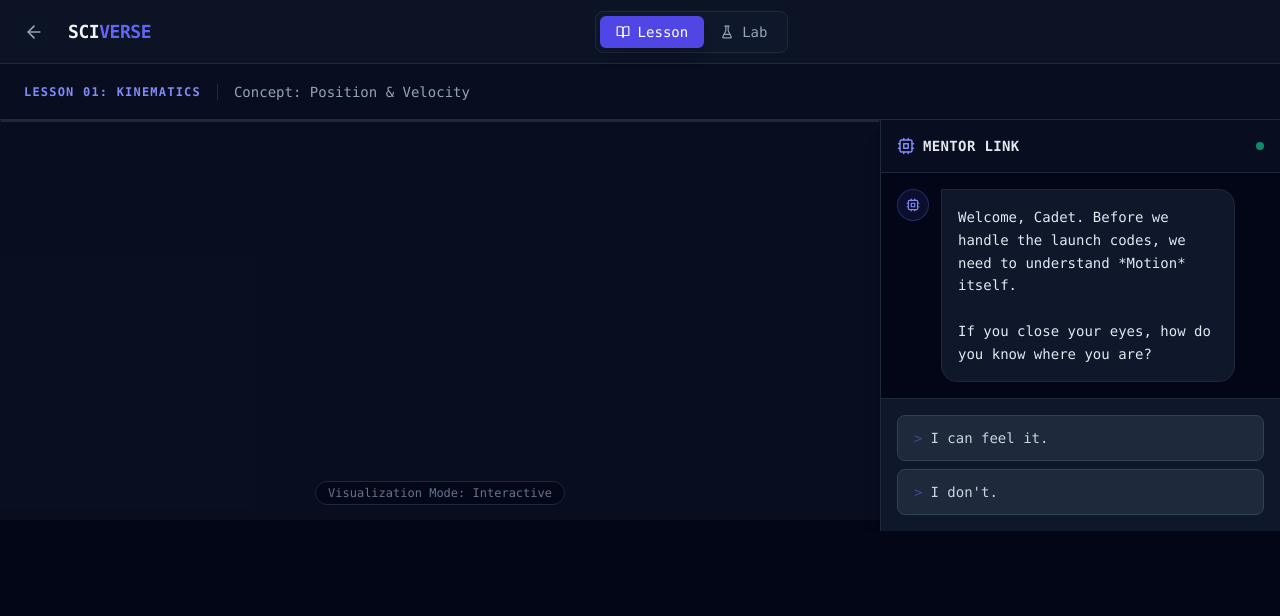
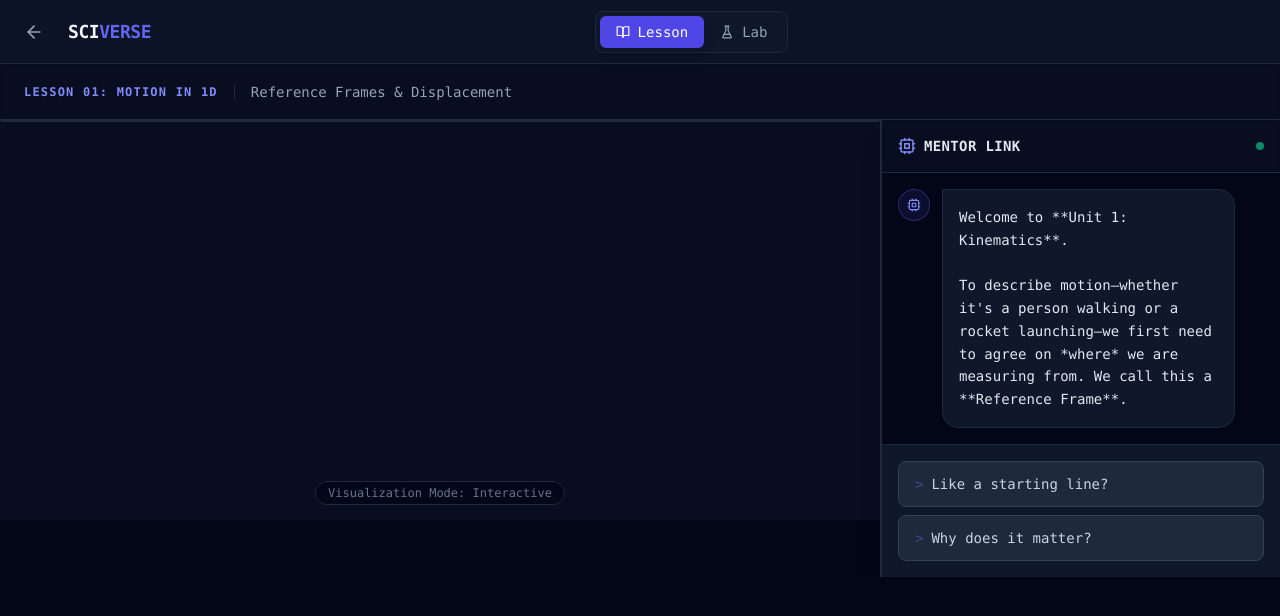
Before and after one commit to learning-style/sciverse, a React (Vite) app: page /projects/science-lab in a window 1280 px wide. Shown: the top 616 px of the page. Built offline with nearby package versions, Linux system fonts and the light colour scheme.

Commit message:
DCE Baseline: Cycle 14 - New Cycle

```diff
--- a/src/features/sciverse/components/PhysicsViewport.tsx
+++ b/src/features/sciverse/components/PhysicsViewport.tsx
@@ -1,16 +1,45 @@
+import { useLayoutEffect, useRef } from 'react';
 import { useSciverse } from '../context/SciverseContext';
 import { toPixels, PHYSICS_CONFIG } from '../config/physicsConfig';
 import { PhysicsEntity } from '../types';
+import { PhysicsEngine } from '../core/PhysicsEngine';
 
-export const PhysicsViewport = () => {
+interface PhysicsViewportProps {
+    onInit?: (engine: PhysicsEngine) => void; // Optional legacy support if needed, but context handles it mostly
+    onResize?: (width: number, height: number) => void;
+}
+
+export const PhysicsViewport = ({ onInit, onResize }: PhysicsViewportProps) => {
     const { containerRef, canvasRef, snapshot } = useSciverse();
+    const wrapperRef = useRef<HTMLDivElement>(null);
+
+    // Monitor resize to report back to parent (for script coordinate calculations)
+    useLayoutEffect(() => {
+        if (!wrapperRef.current) return;
+
+        const observer = new ResizeObserver((entries) => {
+            for (const entry of entries) {
+                if (onResize) {
+                    onResize(entry.contentRect.width, entry.contentRect.height);
+                }
+            }
+        });
+
+        observer.observe(wrapperRef.current);
+        return () => observer.disconnect();
+    }, [onResize]);
+
+    // Sync the internal wrapper ref with the context's callback ref
+    const handleRef = (el: HTMLDivElement | null) => {
+        wrapperRef.current = el;
+        containerRef(el);
+    };
 
     const primaryEntity = snapshot?.entities.find(e => !e.isStatic);
-    const floorY = toPixels(8);
 
     return (
         <div
-            ref={containerRef}
+            ref={handleRef}
             className="relative w-full h-full bg-slate-950 rounded-xl overflow-hidden border border-slate-800 shadow-inner group"
         >
             {/* 1. Grid Layer */}
@@ -21,19 +50,22 @@ export const PhysicsViewport = () => {
                 }}
             />
 
-            {/* 2. Visual Floor */}
+            {/* 2. Visual Floor (Aligned to Bottom) */}
             <div
-                className="absolute w-full border-t-2 border-indigo-500/50 bg-indigo-500/10 pointer-events-none"
-                style={{ top: floorY, bottom: 0 }}
+                className="absolute w-full border-t-4 border-slate-700 bg-slate-800/50 pointer-events-none backdrop-blur-sm"
+                style={{ bottom: 0, height: '40px' }}
             >
-                <div className="absolute top-2 right-2 text-xs text-indigo-400 font-mono">LAB FLOOR (y=8m)</div>
+                <div className="absolute top-2 right-4 text-xs text-slate-500 font-mono tracking-wider">LAB FLOOR</div>
             </div>
 
             {/* 3. Matter.js Canvas */}
             <canvas ref={canvasRef} className="absolute inset-0 block" />
 
             {/* 4. SVG Overlay Layer */}
-            <svg className="absolute inset-0 pointer-events-none w-full h-full overflow-visible">
+            <svg
+                className="absolute inset-0 pointer-events-none w-full h-full overflow-visible"
+                data-testid="overlay-layer"
+            >
                 <defs>
                     <marker id="arrow-v" markerWidth="10" markerHeight="10" refX="9" refY="3" orient="auto">
                         <path d="M0,0 L0,6 L9,3 z" fill="#10b981" />
@@ -65,18 +97,19 @@ const EntityOverlay = ({ entity }: { entity: PhysicsEntity }) => {
     const py = toPixels(entity.position.y);
 
     return (
-        <g transform={`translate(${px}, ${py})`}>
+        <g transform={`translate(${px}, ${py})`} data-testid={`entity-${entity.label}`}>
+            {/* Visual Guide Arrow (Bounce Animation) */}
+            {entity.highlight && (
+                <g className="animate-bounce">
+                    <path d="M 0 -50 L 0 -30" stroke="#f59e0b" strokeWidth="2" />
+                    <path d="M -5 -35 L 0 -30 L 5 -35" stroke="#f59e0b" strokeWidth="2" fill="none" />
+                    <text y="-60" textAnchor="middle" fill="#f59e0b" fontSize="10" fontFamily="monospace" fontWeight="bold">ORIGIN</text>
+                </g>
+            )}
+
             {/* Velocity Vector */}
             {!entity.isStatic && (
                 <VectorArrow vector={entity.velocity} color="#10b981" scale={15} marker="arrow-v" />
-            )}
-
-            {/* Visual Guide Arrow (Bounce Animation) */}
-            {entity.highlight && (
-                <g className="animate-bounce">
-                    <path d="M 0 -60 L 0 -40 L -5 -45 M 0 -40 L 5 -45" stroke="#f59e0b" strokeWidth="3" fill="none" />
-                    <text y="-70" textAnchor="middle" fill="#f59e0b" fontSize="10" fontFamily="monospace" fontWeight="bold">HERE</text>
-                </g>
             )}
 
             {/* Text Label */}
@@ -94,7 +127,7 @@ const EntityOverlay = ({ entity }: { entity: PhysicsEntity }) => {
             </text>
 
             {/* Position Marker */}
-            <circle r="4" fill={entity.color || '#cbd5e1'} stroke="#0f172a" strokeWidth="2" />
+            <circle r="5" fill={entity.color || '#cbd5e1'} stroke="#0f172a" strokeWidth="2" />
         </g>
     );
 };
--- a/src/features/sciverse/content/kinematicsScript.ts
+++ b/src/features/sciverse/content/kinematicsScript.ts
@@ -1,125 +1,141 @@
 import { DialogNode } from '../types';
+import { toMeters } from '../config/physicsConfig';
 
 /**
- * Script: Kinematics Module 1 - Position & Velocity
- * A Socratic dialogue to introduce the concepts before the interactive lab.
+ * Generates the Socratic Script for "Motion in One Dimension".
+ *
+ * @param widthPx - Current width of the viewport in pixels
+ * @param heightPx - Current height of the viewport in pixels
  */
-export const kinematicsScript: Record<string, DialogNode> = {
+export const generateKinematicsScript = (widthPx: number, heightPx: number): Record<string, DialogNode> => {
+
+    // Calculate responsive coordinates (in meters)
+    // We want the Origin to be roughly 20% from the left and vertically centered relative to the floor.
+    // Assuming floor is at bottom, we place objects slightly above it.
+    const centerX = toMeters(widthPx * 0.2);
+    const centerY = toMeters(heightPx * 0.6);
+
+    const step1X = centerX + 5; // Move 5 meters right
+    const step2X = step1X - 2;  // Move 2 meters back left (Total displacement +3)
+
+    return {
         'root': {
             id: 'root',
             speaker: 'AI',
-        content: "Welcome, Cadet. Before we handle the launch codes, we need to understand *Motion* itself. \n\nIf you close your eyes, how do you know where you are?",
+            content: "Welcome to **Unit 1: Kinematics**. \n\nTo describe motion—whether it's a person walking or a rocket launching—we first need to agree on *where* we are measuring from. We call this a **Reference Frame**.",
             options: [
-            { id: 'opt1', label: "I can feel it.", nextNodeId: 'feel_it' },
-            { id: 'opt2', label: "I don't.", nextNodeId: 'reference_point' }
+                { id: 'opt1', label: "Like a starting line?", nextNodeId: 'reference_point' },
+                { id: 'opt2', label: "Why does it matter?", nextNodeId: 'reference_importance' }
             ]
         },
-    'feel_it': {
-        id: 'feel_it',
+        'reference_importance': {
+            id: 'reference_importance',
             speaker: 'AI',
-        content: "You might feel acceleration, but you can't feel *position*. To know where you are, you need a **Reference Point**.",
+            content: "Imagine you are on a train walking forward. To you, you are moving at 1 m/s. To someone outside, you might be moving at 100 m/s! \n\nPhysics requires a defined **Origin (0,0)** to make sense of these numbers.",
             nextNodeId: 'reference_point'
         },
         'reference_point': {
             id: 'reference_point',
             speaker: 'AI',
-        content: "In Physics, we call this the **Origin (0,0)**. Look at the lab bench. I've placed a beacon at the Origin.",
-        // Automatically spawn the Origin marker when this text appears
+            content: "I have placed a **White Beacon** on the lab bench. This is our **Origin (x=0)**. \n\nEverything to the right is positive (+x). Everything to the left is negative (-x).",
             onEnterAction: {
                 type: 'SPAWN_OBJECT',
                 payload: {
                     label: 'Origin',
-                position: { x: 3.5, y: 3 }, // Centered better for small screens
+                    position: { x: centerX, y: centerY },
                     velocity: { x: 0, y: 0 },
                     isStatic: true,
                     color: '#ffffff',
-                highlight: true // Enable visual arrow guide
+                    highlight: true // Arrow pointing to it
                 }
             },
             options: [
-            { id: 'spawn_origin', label: "I see it.", nextNodeId: 'define_position' }
+                { id: 'spawn_origin', label: "I see the Origin.", nextNodeId: 'distance_vs_displacement' }
             ]
         },
-    'define_position': {
-        id: 'define_position',
+        'distance_vs_displacement': {
+            id: 'distance_vs_displacement',
             speaker: 'AI',
-        content: "That white beacon represents **Position**. It tells us *where* an object is relative to zero. \n\nNow, what happens if we change position over time?",
-        options: [
-            { id: 'movement', label: "We move.", nextNodeId: 'define_velocity' },
-            { id: 'teleport', label: "We teleport?", nextNodeId: 'define_velocity' }
-        ]
-    },
-    'define_velocity': {
-        id: 'define_velocity',
-        speaker: 'AI',
-        content: "Exactly. The rate at which position changes is called **Velocity**. \n\nLet's spawn a probe with a velocity of **5 m/s** to the right.",
+            content: "Now, let's explore **Distance** vs. **Displacement**. \n\nI'm going to spawn a Runner. Watch them move 5 meters to the right.",
             options: [
                 {
-                id: 'spawn_probe',
-                label: "Launch Probe",
-                nextNodeId: 'observe_velocity',
+                    id: 'move_5m',
+                    label: "Move the Runner",
+                    nextNodeId: 'move_back',
                     simAction: {
                         type: 'SPAWN_OBJECT',
-                    payload: { label: 'Probe', position: { x: 1, y: 3 }, velocity: { x: 5, y: 0 } }
+                        payload: {
+                            label: 'Runner',
+                            position: { x: step1X, y: centerY }, // Teleport for MVP, or animate in future
+                            velocity: { x: 0, y: 0 },
+                            color: '#10b981' // Emerald
+                        }
                     }
                 }
             ]
         },
-    'observe_velocity': {
-        id: 'observe_velocity',
+        'move_back': {
+            id: 'move_back',
             speaker: 'AI',
-        content: "Observe the green arrow. That vector represents Velocity. \n\nNotice that because there is no gravity or friction here, the velocity remains **constant**.",
-        options: [
-            { id: 'why_constant', label: "Why constant?", nextNodeId: 'inertia_hint' },
-            { id: 'next', label: "Got it.", nextNodeId: 'intro_gravity' }
-        ]
-    },
-    'inertia_hint': {
-        id: 'inertia_hint',
-        speaker: 'AI',
-        content: "Newton's First Law: An object in motion stays in motion unless acted upon by a force. Here, no forces are acting on the probe.",
-        nextNodeId: 'intro_gravity'
-    },
-    'intro_gravity': {
-        id: 'intro_gravity',
-        speaker: 'AI',
-        content: "Now, let's turn on **Gravity**. How will this affect our probe's motion?",
-        options: [
-            { id: 'slow_down', label: "It will slow down.", nextNodeId: 'gravity_correction' },
-            { id: 'fall', label: "It will fall.", nextNodeId: 'demo_gravity' }
-        ]
-    },
-    'gravity_correction': {
-        id: 'gravity_correction',
-        speaker: 'AI',
-        content: "Not quite. Gravity pulls *down*, perpendicular to the motion. It won't slow the horizontal speed, but it will change the vertical speed.",
-        nextNodeId: 'demo_gravity'
-    },
-    'demo_gravity': {
-        id: 'demo_gravity',
-        speaker: 'AI',
-        content: "Let's enable Gravity and fire again. Watch the Green Arrow (Velocity) change direction.",
+            content: "The Runner is now at **x = 5m**. \n\nNow, imagine they walk **2 meters back** to the left.",
             options: [
                 {
-                id: 'fire_gravity',
-                label: "Fire with Gravity",
-                nextNodeId: 'end_lesson',
+                    id: 'move_2m_left',
+                    label: "Walk back 2m",
+                    nextNodeId: 'quiz_displacement',
                     simAction: {
-                    type: 'RESET_AND_GRAVITY',
-                    payload: { force: { x: 0, y: 1 } }
+                        type: 'SPAWN_OBJECT',
+                        payload: {
+                            label: 'Runner',
+                            position: { x: step2X, y: centerY }, // 5 - 2 = 3
+                            velocity: { x: 0, y: 0 },
+                            color: '#10b981'
+                        }
                     }
                 }
             ]
         },
-    'end_lesson': {
-        id: 'end_lesson',
+        'quiz_displacement': {
+            id: 'quiz_displacement',
             speaker: 'AI',
-        // Auto-spawn the projectile again after reset
-        onEnterAction: {
-            type: 'SPAWN_OBJECT',
-            payload: { label: 'Projectile', position: { x: 1, y: 3 }, velocity: { x: 10, y: 0 } }
+            content: "Okay, Analysis time. \n\nThe Runner walked 5m Right, then 2m Left.\n\nWhat is their **Total Distance** traveled, and what is their **Displacement** from the Origin?",
+            options: [
+                { id: 'wrong1', label: "Distance: 3m, Displacement: 3m", nextNodeId: 'correction_distance' },
+                { id: 'correct', label: "Distance: 7m, Displacement: 3m", nextNodeId: 'correct_displacement' }
+            ]
         },
-        content: "Excellent. You've seen Position (Static) and Velocity (Dynamic). You are ready for the Lab.",
-        options: []
+        'correction_distance': {
+            id: 'correction_distance',
+            speaker: 'AI',
+            content: "Not quite. **Distance** is the total path length (5 + 2 = 7). It doesn't care about direction. \n\n**Displacement** is the change in position (Final - Initial). Try again.",
+            nextNodeId: 'quiz_displacement'
+        },
+        'correct_displacement': {
+            id: 'correct_displacement',
+            speaker: 'AI',
+            content: "Correct! \n\n**Distance** (7m) is a Scalar—it has no direction. \n**Displacement** (+3m) is a Vector—it cares that we ended up to the *right* of where we started.",
+            nextNodeId: 'critical_thinking'
+        },
+        'critical_thinking': {
+            id: 'critical_thinking',
+            speaker: 'AI',
+            content: "Here is a Critical Thinking question:\n\nRaoul claims: \"Displacement is always equal to the magnitude of Distance.\" \n\nBased on our experiment, is he right?",
+            options: [
+                { id: 'raoul_yes', label: "Yes, he's right.", nextNodeId: 'raoul_correction' },
+                { id: 'raoul_no', label: "No, he's wrong.", nextNodeId: 'raoul_confirm' }
+            ]
+        },
+        'raoul_correction': {
+            id: 'raoul_correction',
+            speaker: 'AI',
+            content: "Look at the Runner again. The Distance was 7m, but the Displacement was only 3m. They are not equal because the direction changed.",
+            nextNodeId: 'raoul_confirm'
+        },
+        'raoul_confirm': {
+            id: 'raoul_confirm',
+            speaker: 'AI',
+            content: "Exactly. Displacement is only equal to Distance if you move in a straight line without ever turning back. \n\nNext, we will look at how fast things move: **Speed vs Velocity**.",
+            options: [] // End of module for now
         }
     };
+};
--- a/src/features/sciverse/hooks/useDialogEngine.ts
+++ b/src/features/sciverse/hooks/useDialogEngine.ts
@@ -1,15 +1,23 @@
 import { useState, useCallback, useEffect } from 'react';
 import { DialogNode, DialogOption, SimAction } from '../types';
-import { kinematicsScript } from '../content/kinematicsScript';
 
 interface UseDialogEngineProps {
+    script: Record<string, DialogNode>;
     onSimAction: (action: SimAction) => void;
 }
 
-export const useDialogEngine = ({ onSimAction }: UseDialogEngineProps) => {
+export const useDialogEngine = ({ script, onSimAction }: UseDialogEngineProps) => {
     // Current active node
-    const [currentNode, setCurrentNode] = useState<DialogNode>(kinematicsScript['root']);
+    const [currentNode, setCurrentNode] = useState<DialogNode>(script['root']);
     const [history, setHistory] = useState<DialogNode[]>([]);
+
+    // Reset if script changes significantly (optional safety)
+    useEffect(() => {
+        if (!script[currentNode.id]) {
+            setCurrentNode(script['root']);
+            setHistory([]);
+        }
+    }, [script]);
 
     // Handle "On Enter" Actions for the current node
     useEffect(() => {
@@ -25,15 +33,16 @@ export const useDialogEngine = ({ onSimAction }: UseDialogEngineProps) => {
         }
 
         // 2. Advance Dialog
-        const nextNode = kinematicsScript[option.nextNodeId];
+        const nextNode = script[option.nextNodeId];
         if (nextNode) {
             setHistory(prev => [...prev, currentNode]);
             setCurrentNode(nextNode);
         }
-    }, [currentNode, onSimAction]);
+    }, [currentNode, script, onSimAction]);
 
     return {
         currentNode,
+        setCurrentNode,
         history,
         handleOptionSelect
     };
--- a/src/features/sciverse/modules/KinematicsLesson.tsx
+++ b/src/features/sciverse/modules/KinematicsLesson.tsx
@@ -1,21 +1,47 @@
-import { useEffect } from 'react';
+import { useEffect, useState, useMemo } from 'react';
 import { PhysicsViewport } from '../components/PhysicsViewport';
 import { SocraticChat } from '../components/SocraticChat';
 import { useDialogEngine } from '../hooks/useDialogEngine';
 import { useSciverse } from '../context/SciverseContext';
-import { SimAction } from '../types';
+import { SimAction, DialogNode } from '../types';
+import { generateKinematicsScript } from '../content/kinematicsScript';
 
 export const KinematicsLesson = () => {
     const { engine, setEngine } = useSciverse();
+    const [viewportSize, setViewportSize] = useState({ width: 800, height: 600 });
 
-    // Setup Engine state when mounting this lesson
+    // We need to know the viewport size to generate the script with correct coordinates.
+    // We can hook into the PhysicsViewport resizing via a callback or context,
+    // but for simplicity, we will initialize with defaults and update if possible,
+    // or just let the Viewport handle the "View" and the script handle "Logic"
+    // by passing a handler to PhysicsViewport.
+
+    // Better approach: Let PhysicsViewport report its size on mount/resize.
+    const handleViewportResize = (width: number, height: number) => {
+        setViewportSize({ width, height });
+    };
+
+    // Memoize the script so it doesn't regenerate on every render,
+    // but does update if the window size changes significantly (optional).
+    // For now, generating once on mount/resize is fine.
+    const script = useMemo(() => {
+        return generateKinematicsScript(viewportSize.width, viewportSize.height);
+    }, [viewportSize.width, viewportSize.height]);
+
+    const { currentNode, history, handleOptionSelect, setCurrentNode } = useDialogEngine({
+        script, // Pass the dynamic script to the hook
+        onSimAction: (action) => handleSimAction(action)
+    });
+
+    // Reset logic when script changes (e.g. resize) or on mount
     useEffect(() => {
         if (engine) {
             engine.reset();
-            // Default to 0 gravity for the first part of the lesson
             engine.setGravity(0, 0);
+            // Re-trigger the start node's action if needed?
+            // Actually, preserving state might be better, but for this Cycle let's just reset.
         }
-    }, [engine]);
+    }, [engine, script]); // Dependencies ensure we reset if script coordinates shift
 
     const handleSimAction = (action: SimAction) => {
         if (!engine) return;
@@ -29,7 +55,8 @@ export const KinematicsLesson = () => {
                         velocity: action.payload.velocity,
                         label: action.payload.label || 'Object',
                         color: action.payload.color,
-                        isStatic: action.payload.isStatic
+                        isStatic: action.payload.isStatic,
+                        highlight: action.payload.highlight
                     });
                 }
                 break;
@@ -38,37 +65,33 @@ export const KinematicsLesson = () => {
                 engine.setGravity(0, 0);
                 break;
             case 'APPLY_FORCE':
-                // Used here as a signal to enable gravity
                 if (action.payload.id === 'GRAVITY_ON') {
-                    engine.setGravity(0, 1); // Enable normal gravity
+                    engine.setGravity(0, 1);
                 }
                 break;
             case 'RESET_AND_GRAVITY':
                 engine.reset();
                 engine.setGravity(0, 1);
-                // We typically spawn the object right after in the script logic,
-                // but this case handles the environment reset.
                 break;
         }
     };
-
-    const { currentNode, history, handleOptionSelect } = useDialogEngine({
-        onSimAction: handleSimAction
-    });
 
     return (
         <div className="flex flex-col h-full bg-slate-950 text-slate-100 overflow-hidden">
             {/* Top Bar */}
             <div className="h-14 border-b border-slate-800 bg-slate-900/50 flex items-center px-6 backdrop-blur-sm">
-                <span className="text-xs font-bold tracking-widest text-indigo-400 uppercase">Lesson 01: Kinematics</span>
+                <span className="text-xs font-bold tracking-widest text-indigo-400 uppercase">Lesson 01: Motion in 1D</span>
                 <div className="mx-4 h-4 w-px bg-slate-800"></div>
-                <span className="text-sm text-slate-400">Concept: Position & Velocity</span>
+                <span className="text-sm text-slate-400">Reference Frames & Displacement</span>
             </div>
 
             <div className="flex-grow flex flex-col lg:flex-row overflow-hidden">
                 {/* Left: Simulation (Visualizer) */}
                 <div className="flex-grow relative min-h-[400px] lg:h-full bg-slate-900/50">
-                    <PhysicsViewport onInit={setEngine} />
+                    <PhysicsViewport
+                        onInit={setEngine}
+                        onResize={handleViewportResize}
+                    />
 
                     {/* Overlay Tip */}
                     <div className="absolute bottom-4 left-4 right-4 text-center pointer-events-none">
@@ -79,7 +102,7 @@ export const KinematicsLesson = () => {
                 </div>
 
                 {/* Right: Socratic Chat */}
-                <div className="w-full lg:w-[400px] h-[50vh] lg:h-full flex-shrink-0 z-10 shadow-xl">
+                <div className="w-full lg:w-[400px] h-[50vh] lg:h-full flex-shrink-0 z-10 shadow-xl border-l border-slate-800">
                     <SocraticChat
                         currentNode={currentNode}
                         history={history}
```
Also changed, not shown: src/Artifacts/A0. DCE Master Artifact List.md (+1 -1 lines), 2 other files (tests, documents, lock files or other folders). Lines whose indentation alone changed are shown as unchanged.
